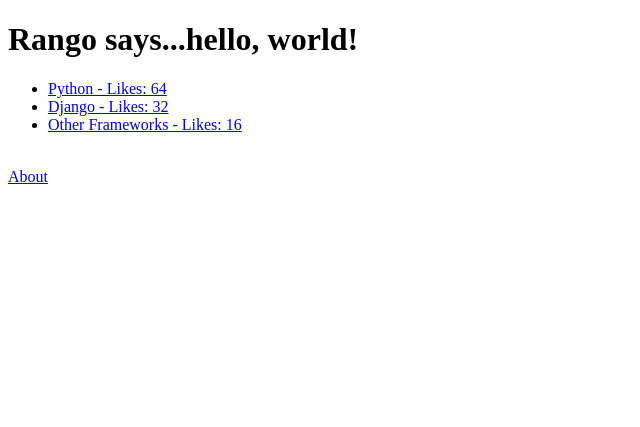
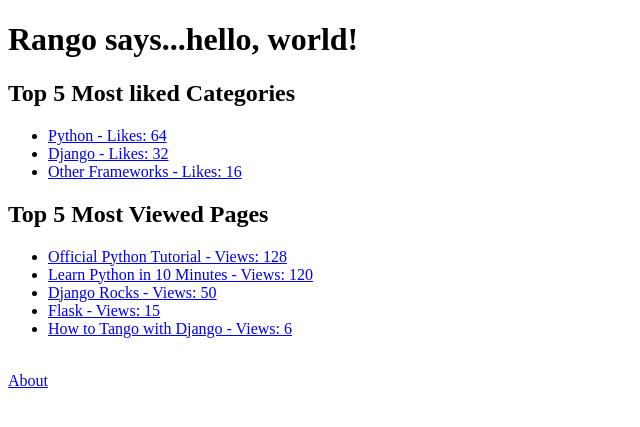
Before and after one commit to DJO3/tango_with_django_project, a Django app: page /rango/ in a window 1280 px wide. Shown: the top 427 px of the page, without its empty margins (0-640 px from the left). Run offline with Django 3.2, Linux system fonts and the light colour scheme; data comes from the database, SQL or seed files in the repository; both versions use the stored data as it was after the commit.

Commit message:
Updated index to display 5 most viewed pages
Chapter 6 - Models, Templates and Views
http://www.tangowithdjango.com/book17/chapters/models_templates.html

```diff
--- a/rango/views.py
+++ b/rango/views.py
@@ -3,8 +3,13 @@ from rango.models import Category, Page
 
 
 def index(request):
+    context_dict = {}
+
     category_list = Category.objects.order_by('-likes')[:5]
-    context_dict = {'categories': category_list}
+    context_dict['categories'] = category_list
+
+    pages_list = Page.objects.order_by('-views')[:5]
+    context_dict['pages'] = pages_list
     return render(request, 'rango/index.html', context_dict)
 
 
--- a/templates/rango/index.html
+++ b/templates/rango/index.html
@@ -9,6 +9,7 @@
     </head>
     <body>
         <h1>Rango says...hello, world!</h1>
+        <h2>Top 5 Most liked Categories</h2>
         {% if categories %}
             <ul>
                 {% for category in categories %}
@@ -18,6 +19,16 @@
         {% else %}
             <strong>There are no categories to present</strong>
         {% endif %}
+        <h2>Top 5 Most Viewed Pages</h2>
+        {% if pages %}
+            <ul>
+                {% for page in pages %}
+                <li><a href="{{ page.url }}">{{ page.title }} - Views: {{ page.views }}</a></li>
+                {% endfor %}
+            </ul>
+        {% else %}
+            <strong>There are no pages to present</strong>
+        {% endif %}
         <br/>
         <a href="/rango/about">About</a>
     </body>
```
Also changed, not shown: populate_rango.py (+10 -5 lines), db.sqlite3, 1 other file.
